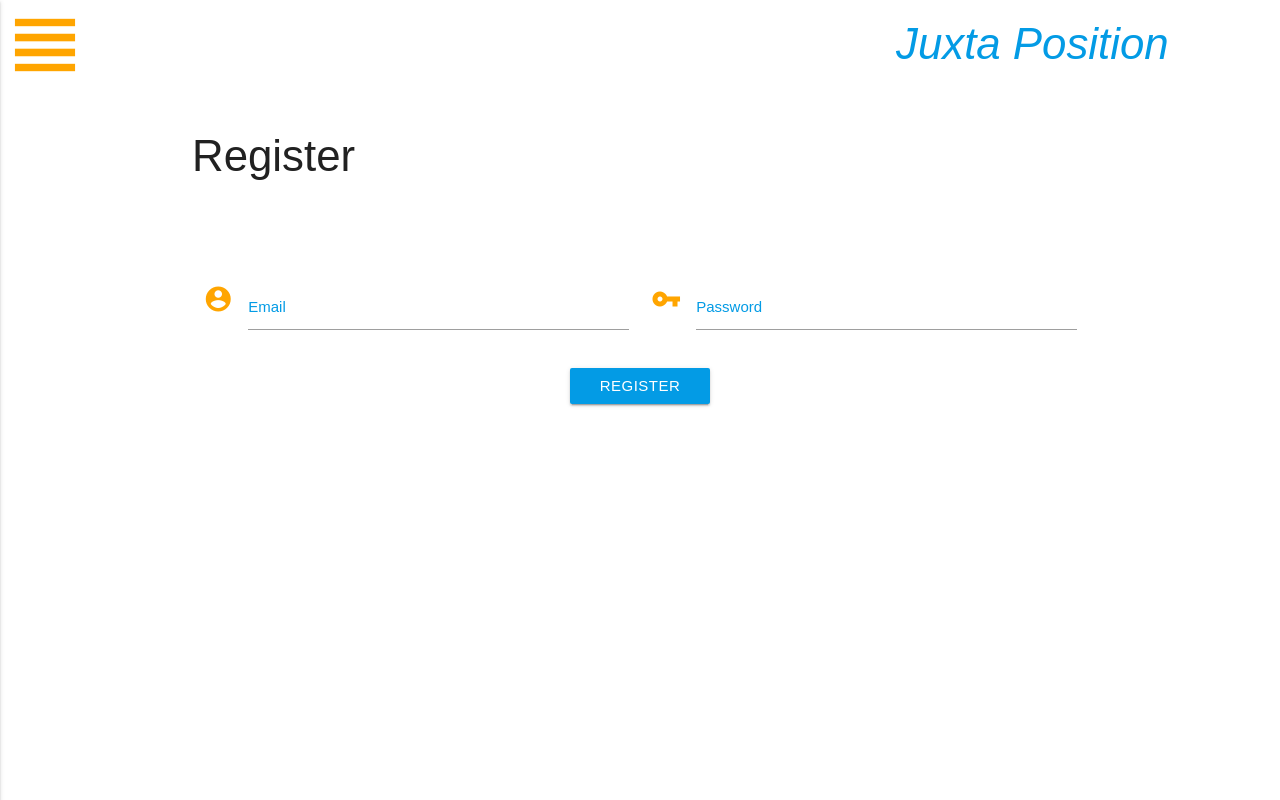
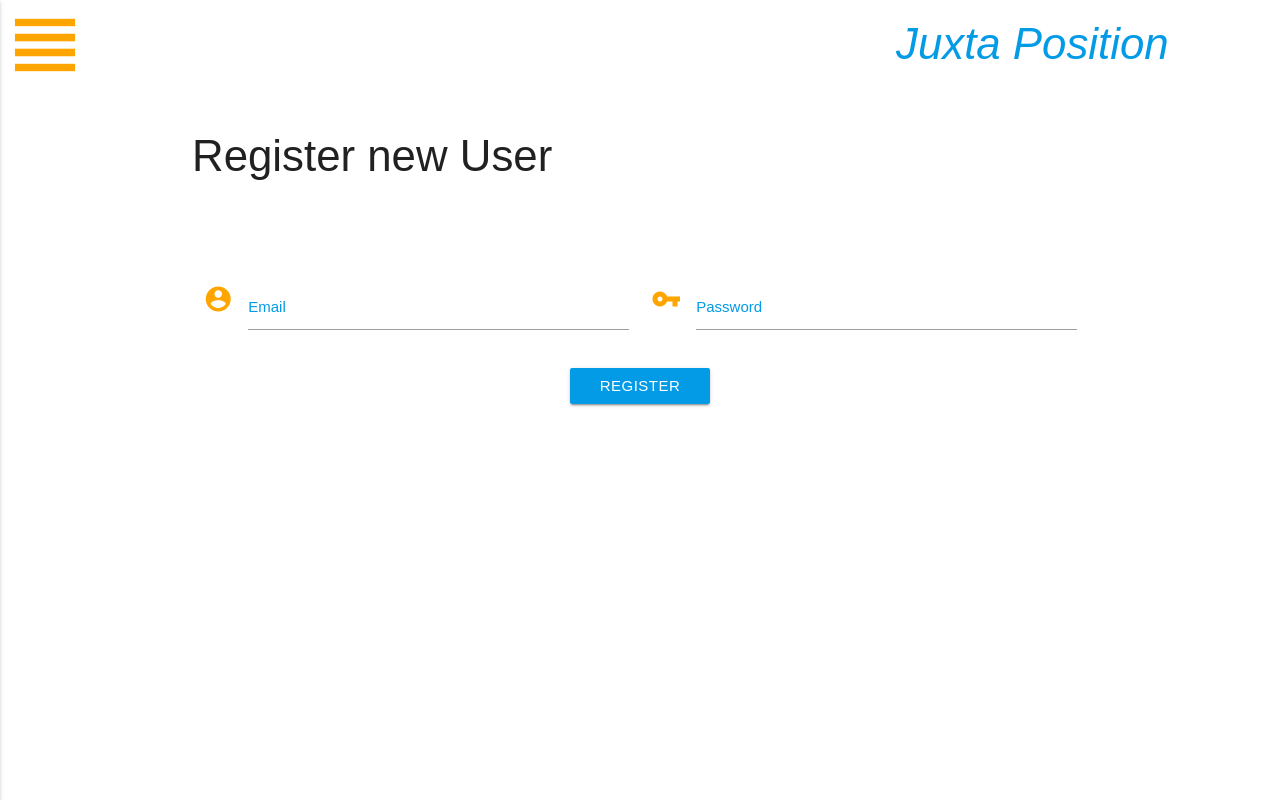
Before and after one commit to m-tambo/juxta-position, a website: page index.html at #!/login in a window 1280 px wide. Both pictures are taken after a click on the button "REGISTER". Drawn offline with Linux system fonts and the light colour scheme; a web font is replaced by a local one.

Commit message:
register page adjst

```diff
--- a/app/partials/login.html
+++ b/app/partials/login.html
@@ -18,19 +18,19 @@
           <label for="login-pass">Password</label>
         </div>
         <div class="center">
-          <button class="btn small" type="submit" ng-click="loginUser()">Login</button>
+          <button class="btn small waves-effect" type="submit" ng-click="loginUser()">Login</button>
         </div>
       </div>
     </form>
     <div class="right">
       <h5 class="small">Don't have an account?</h5>
-      <button class="waves-effect waves-light btn center" ng-click="goToRegister()">Register</button>
+      <button class="waves-effect btn center" ng-click="goToRegister()">Register</button>
     </div>
   </div>
 
        <!-- _____ register form _____ -->
   <div class="register row container" ng-show="register">
-    <h3>Register</h3>
+    <h3>Register new User</h3>
     <form class="col s12" ng-submit="registerUser()">
       <div class="row">
         <div class="input-field col s6">
```
